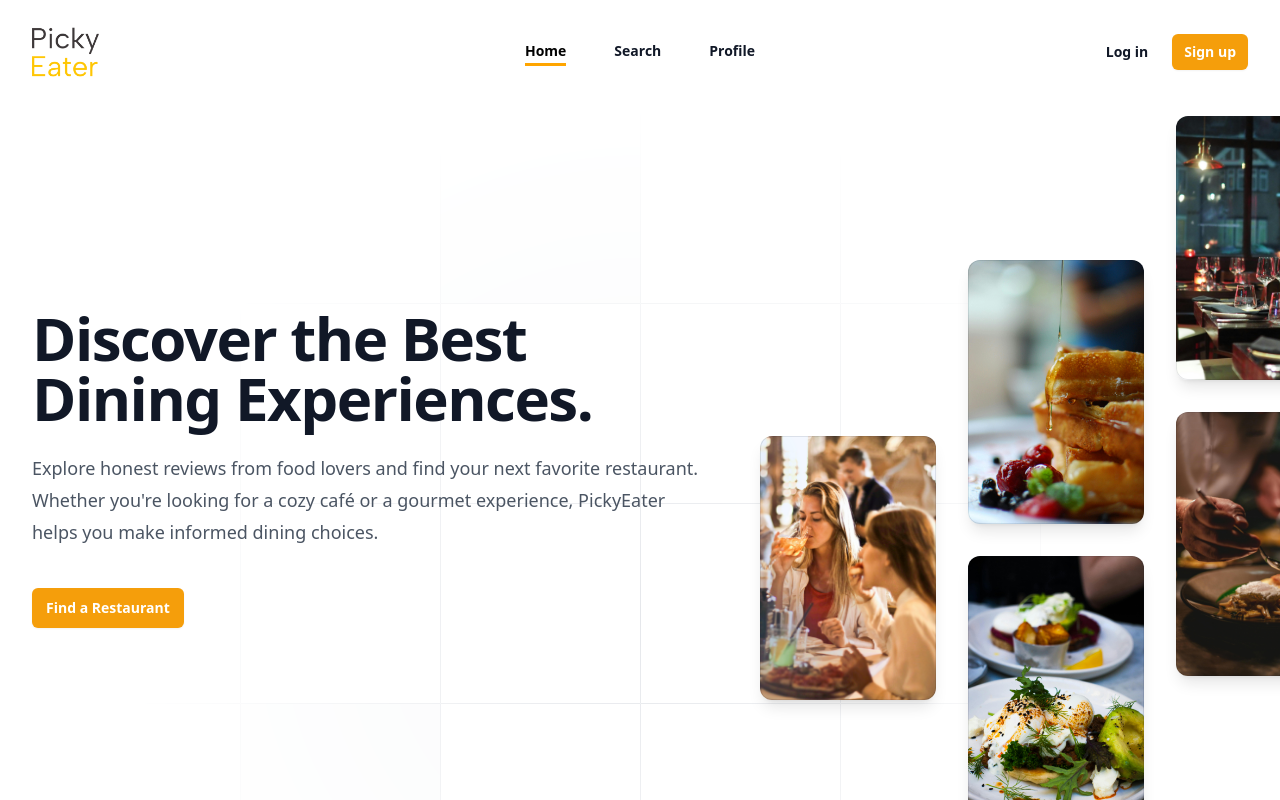
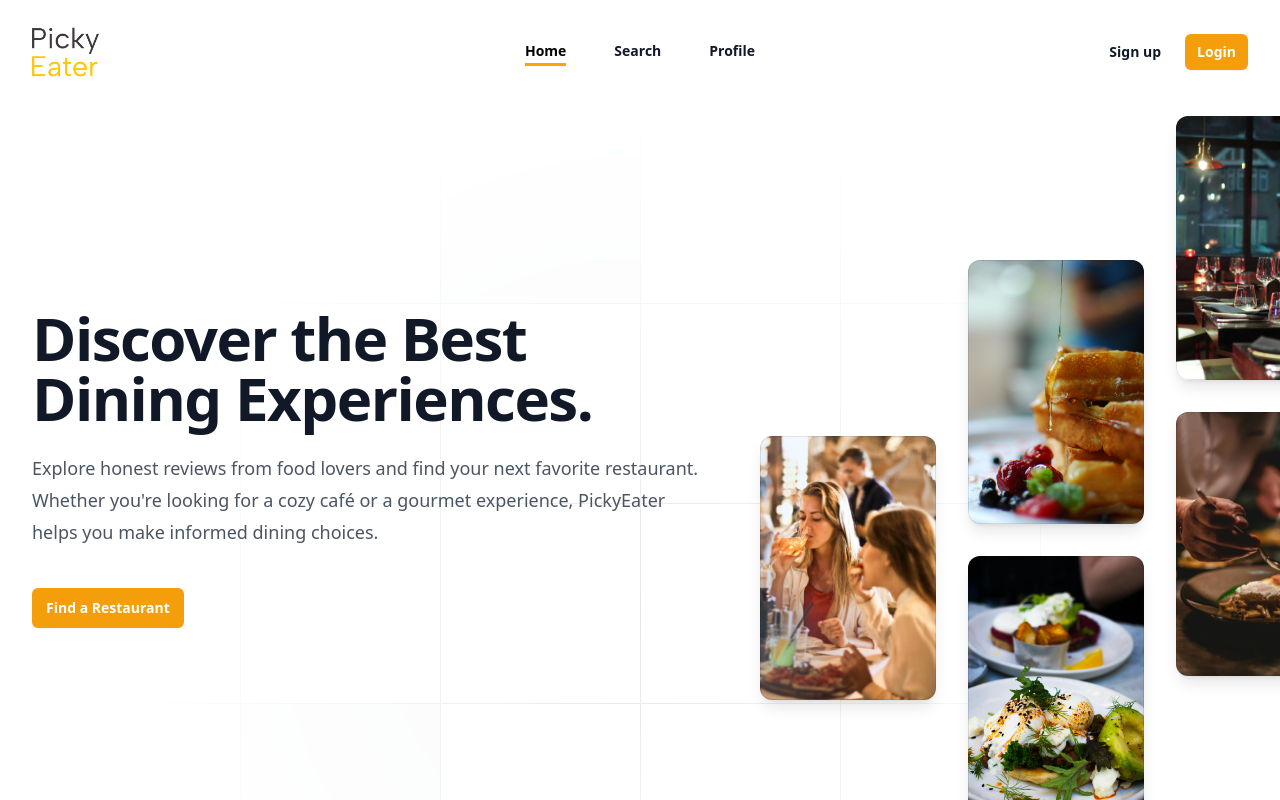
Before and after one commit to emirmurati/picky, a React (Vite) app in the folder luna-frontend/: page / in a window 1280 px wide. Shown: the top 800 px of the page. Built offline with nearby package versions, Linux system fonts and the light colour scheme.

Commit message:
changed log in buttons

```diff
--- a/luna-frontend/src/components/Header.jsx
+++ b/luna-frontend/src/components/Header.jsx
@@ -58,16 +58,16 @@ function Header() {
           {!token ? (
             <>
               <NavLink
-                to="/login"
+                to="/signup"
                 className="hidden lg:block lg:text-sm lg:font-semibold lg:leading-6 lg:text-gray-900"
               >
-                Log in
+                Sign up
               </NavLink>
               <Link
-                to="/signup"
+                to="/login"
                 className="rounded-md bg-amber-500 px-3 py-2 text-sm font-semibold text-white shadow-sm hover:bg-amber-500 focus-visible:outline focus-visible:outline-2 focus-visible:outline-offset-2 focus-visible:outline-amber-500"
               >
-                Sign up
+                Login
               </Link>
             </>
           ) : (
@@ -109,10 +109,10 @@ function Header() {
             {!token ? (
               <Link
                 onClick={() => setMobileMenuOpen(false)}
-                to="/signup"
+                to="/login"
                 className="ml-auto rounded-md bg-amber-500 px-3 py-2 text-sm font-semibold text-white shadow-sm hover:bg-amber-500 focus-visible:outline focus-visible:outline-2 focus-visible:outline-offset-2 focus-visible:outline-amber-500"
               >
-                Sign up
+                Log in
               </Link>
             ) : null}
 
@@ -154,10 +154,10 @@ function Header() {
                 {!token ? (
                   <Link
                     onClick={() => setMobileMenuOpen(false)}
-                    to="/login"
+                    to="/signup"
                     className="-mx-3 block rounded-lg px-3 py-2.5 text-base font-semibold leading-7 text-gray-900 hover:bg-gray-50"
                   >
-                    Log in
+                    Sign up
                   </Link>
                 ) : (
                   <Link
```
